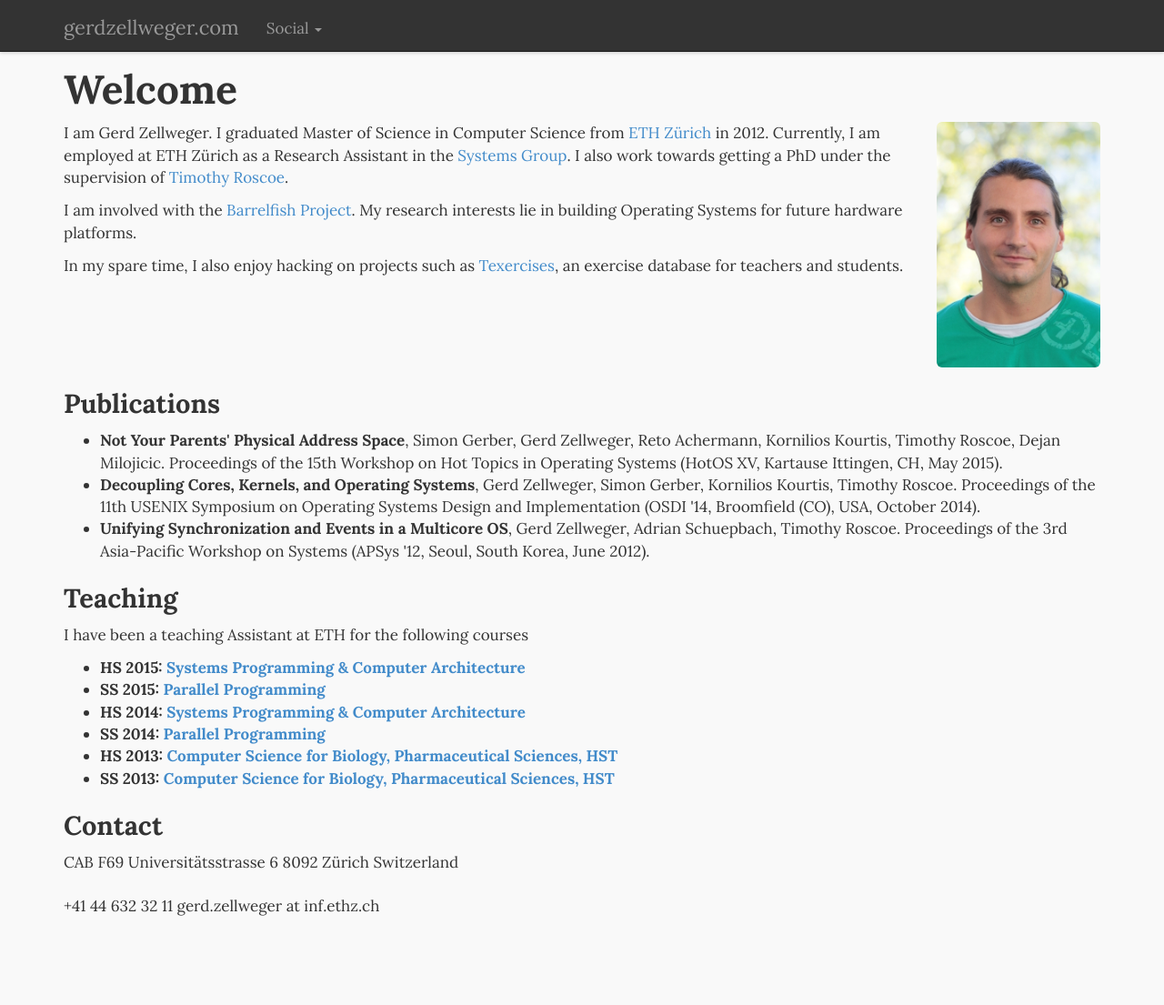
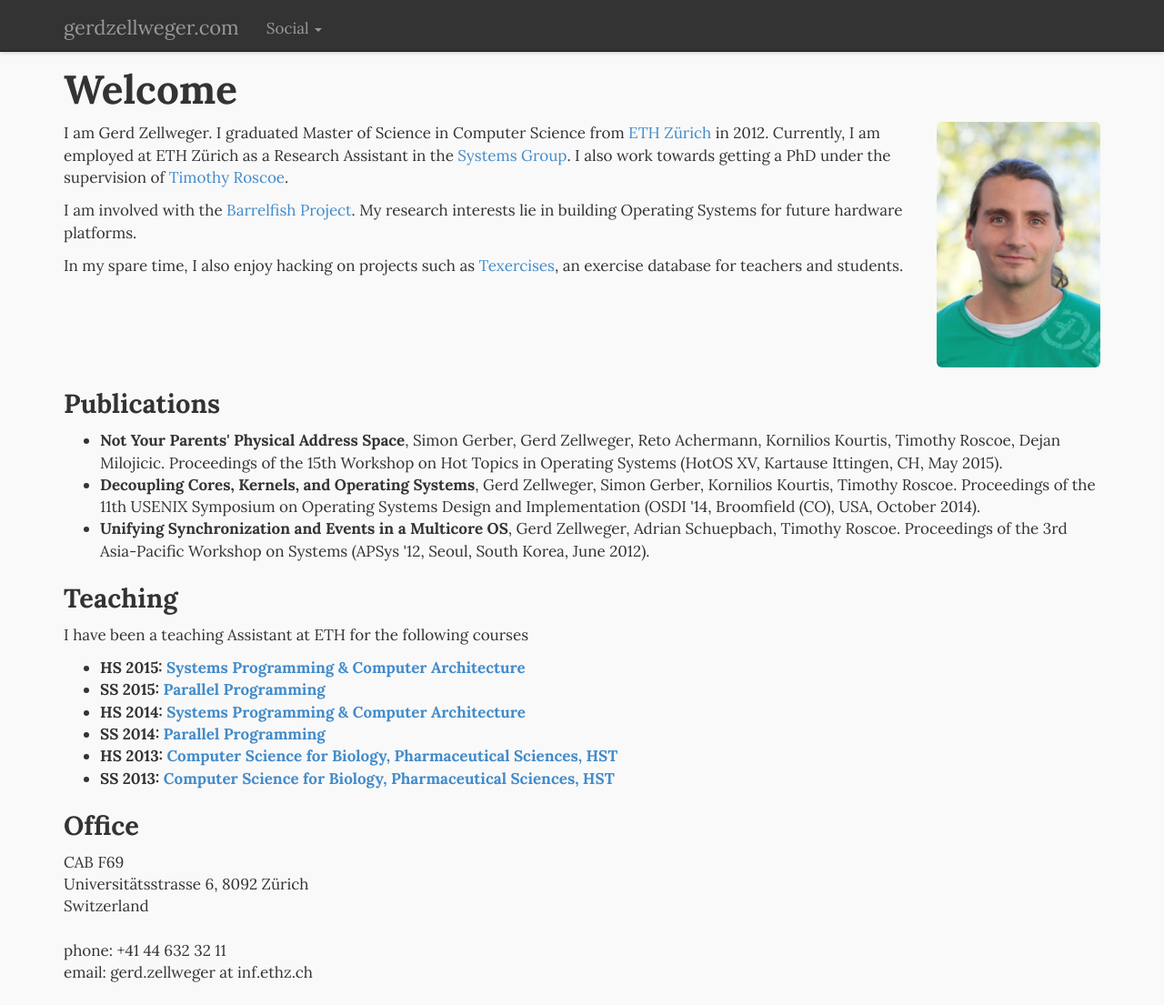
Before and after one commit to gz/website, a Jekyll site: the page built from index.html, in a window 1280 px wide and 1105 px high. Shown: the whole window at 91% size. Built offline with Jekyll 4.4.1, drawn with Linux system fonts in a browser that asks for light colours; Markdown is read by kramdown in place of the engine named in the settings.

Commit message:
Update contact.

```diff
--- a/index.html
+++ b/index.html
@@ -33,13 +33,12 @@ title: Gerd Zellweger
   <li><strong>SS 2013: <a href="http://www.ibpw.ethz.ch/">Computer Science for Biology, Pharmaceutical Sciences, HST</a></strong></li>
 </ul>
 
-<h3>Contact</h3>
+<h3>Office</h3>
 <address>
-CAB F69
-Universitätsstrasse 6
-8092 Zürich
-Switzerland
+CAB F69<br />
+Universitätsstrasse 6, 8092 Zürich<br />
+Switzerland<br />
+<br />
+phone: +41 44 632 32 11<br />
+email: gerd.zellweger at inf.ethz.ch<br />
 </address>
-
-+41 44 632 32 11
-gerd.zellweger at inf.ethz.ch
```
